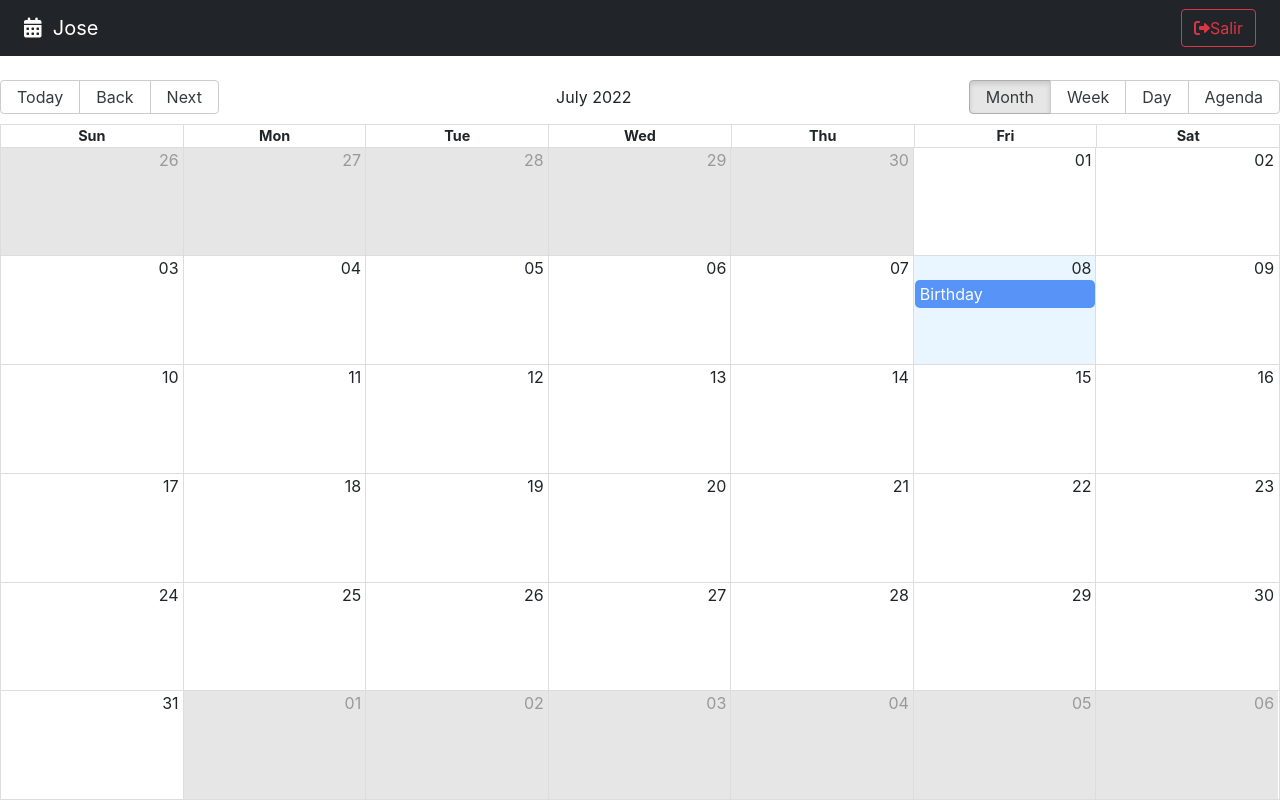
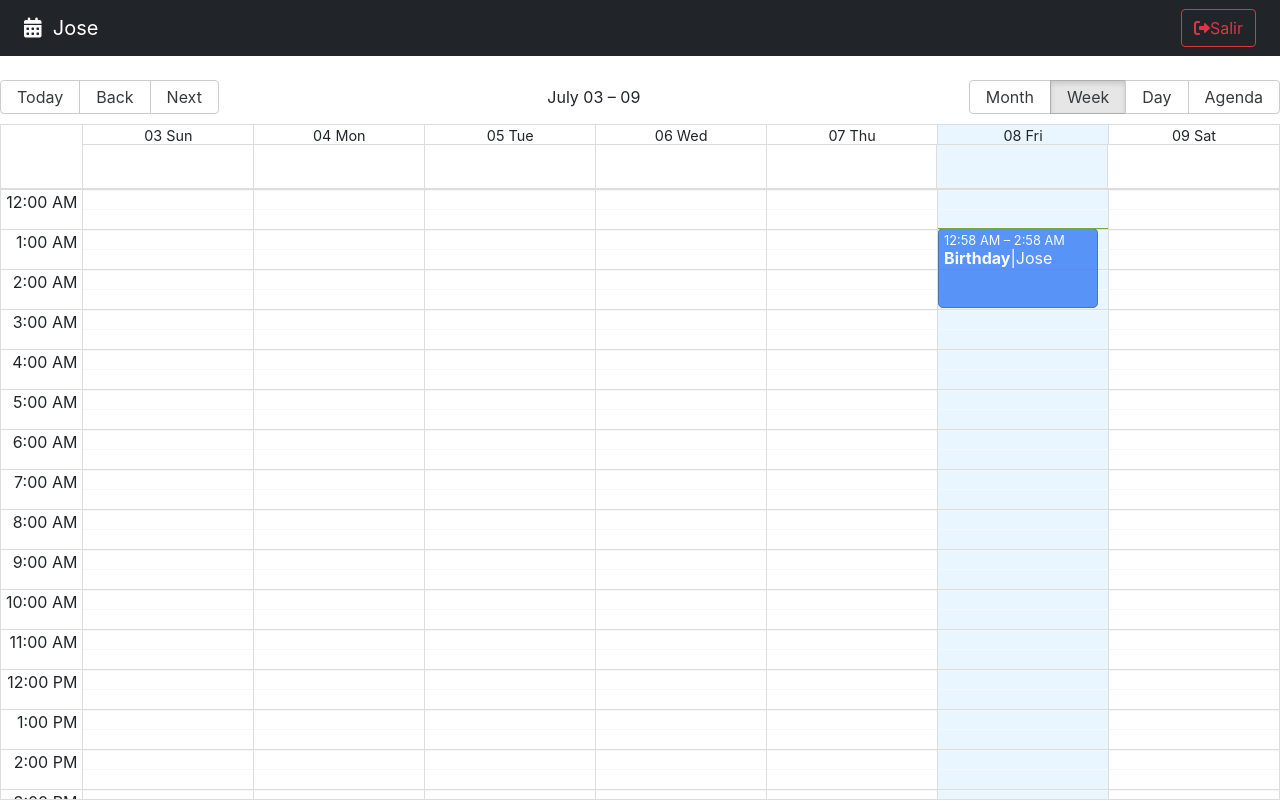
Before and after one commit to JoseBenavidesB/Calendar-App, a React (Vite) app: page / in a window 1280 px wide. Built offline with nearby package versions, Linux system fonts and the light colour scheme.

Commit message:
save view on localStorage

```diff
--- /dev/null
+++ b/src/calendar/components/CalendarEventBox.jsx
@@ -0,0 +1,14 @@
+
+
+export const CalendarEventBox = ({ event }) => {
+
+    //console.log(props);
+
+    const { title, user } = event;
+  return (
+    <>
+        <strong>{ title }</strong>|
+        <span>{ user.name }</span>
+    </>
+  )
+}
--- a/src/calendar/index.js
+++ b/src/calendar/index.js
@@ -2,3 +2,5 @@
 export * from './pages/CalendarPage';
 
 export * from './components/Navbar';
+
+export * from './components/CalendarEventBox';
--- a/src/calendar/pages/CalendarPage.jsx
+++ b/src/calendar/pages/CalendarPage.jsx
@@ -3,8 +3,9 @@ import 'react-big-calendar/lib/css/react-big-calendar.css';
 
 import { addHours } from 'date-fns';
 
-import { Navbar } from "../";
+import { Navbar, CalendarEventBox } from "../";
 import { localizer } from '../../helpers';
+import { useState } from 'react';
 
 
 
@@ -25,6 +26,8 @@ const events = [{
 
 export const CalendarPage = () => {
 
+  const [lastView, setLastView] = useState(localStorage.getItem('lastView') || 'week');
+
   const eventStyleGetter = ( event, start, end, isSelected ) => {
     //console.log({event, start, end, isSelected});
 
@@ -38,7 +41,20 @@ export const CalendarPage = () => {
     return {
       style
     };
-  }
+  };
+
+  const onDoubleClick = ( event ) => {
+    console.log('doble click', event);
+  };
+
+  const onSelect = ( event ) => {
+    console.log('On select', event);
+  };
+
+  const onViewChange = ( event ) => {
+    localStorage.setItem( 'lastView', event)
+
+  };
 
   return (
     <>
@@ -47,11 +63,17 @@ export const CalendarPage = () => {
       <Calendar
         localizer={localizer}
         events={events}
+        defaultView={ lastView }
         startAccessor="start"
         endAccessor="end"
         style={{ height: 'calc( 100vh - 80px )' }}
         eventPropGetter= { eventStyleGetter }
-
+        components={{
+          event: CalendarEventBox
+        }}
+        onDoubleClickEvent={ onDoubleClick }
+        onSelectEvent={ onSelect }
+        onView={ onViewChange }
       />
 
     </>
```
